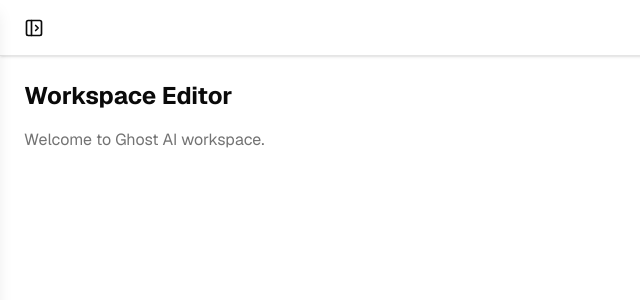
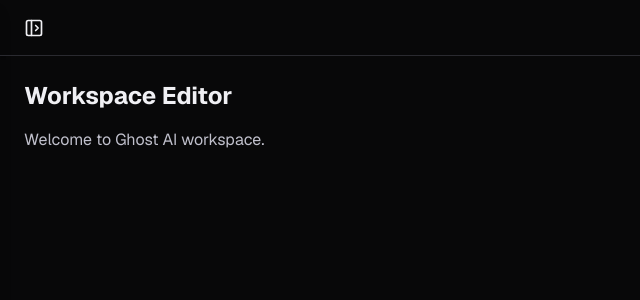
Before and after one commit to Rami-Ferjani/ghost-ai, a Next.js app: page /editor in a window 1280 px wide. Shown: the top 300 px of the page, without its empty margins (0-640 px from the left). Built offline with nearby package versions, Linux system fonts and the light colour scheme.

Commit message:
added sign in page

```diff
--- a/app/globals.css
+++ b/app/globals.css
@@ -84,37 +84,56 @@
 }
 
 .dark {
-  --background: oklch(0.145 0 0);
-  --foreground: oklch(0.985 0 0);
-  --card: oklch(0.205 0 0);
-  --card-foreground: oklch(0.985 0 0);
-  --popover: oklch(0.205 0 0);
-  --popover-foreground: oklch(0.985 0 0);
-  --primary: oklch(0.922 0 0);
-  --primary-foreground: oklch(0.205 0 0);
-  --secondary: oklch(0.269 0 0);
-  --secondary-foreground: oklch(0.985 0 0);
-  --muted: oklch(0.269 0 0);
-  --muted-foreground: oklch(0.708 0 0);
-  --accent: oklch(0.269 0 0);
-  --accent-foreground: oklch(0.985 0 0);
-  --destructive: oklch(0.704 0.191 22.216);
-  --border: oklch(1 0 0 / 10%);
-  --input: oklch(1 0 0 / 15%);
-  --ring: oklch(0.556 0 0);
-  --chart-1: oklch(0.87 0 0);
-  --chart-2: oklch(0.556 0 0);
-  --chart-3: oklch(0.439 0 0);
-  --chart-4: oklch(0.371 0 0);
-  --chart-5: oklch(0.269 0 0);
-  --sidebar: oklch(0.205 0 0);
-  --sidebar-foreground: oklch(0.985 0 0);
-  --sidebar-primary: oklch(0.488 0.243 264.376);
-  --sidebar-primary-foreground: oklch(0.985 0 0);
-  --sidebar-accent: oklch(0.269 0 0);
-  --sidebar-accent-foreground: oklch(0.985 0 0);
-  --sidebar-border: oklch(1 0 0 / 10%);
-  --sidebar-ring: oklch(0.556 0 0);
+  --background: #080809;
+  --foreground: #f0f0f4;
+  --card: #111114;
+  --card-foreground: #f0f0f4;
+  --popover: #18181c;
+  --popover-foreground: #f0f0f4;
+  --primary: #f0f0f4;
+  --primary-foreground: #080809;
+  --secondary: #111114;
+  --secondary-foreground: #f0f0f4;
+  --muted: #1e1e23;
+  --muted-foreground: #c0c0cc;
+  --accent: #00c8d4;
+  --accent-foreground: #080809;
+  --destructive: #ff4d4f;
+  --border: #2a2a30;
+  --input: #2a2a30;
+  --ring: #f0f0f4;
+  --chart-1: #870 0 0;
+  --chart-2: #556 0 0;
+  --chart-3: #439 0 0;
+  --chart-4: #371 0 0;
+  --chart-5: #269 0 0;
+  --sidebar: #111114;
+  --sidebar-foreground: #f0f0f4;
+  --sidebar-primary: #00c8d4;
+  --sidebar-primary-foreground: #080809;
+  --sidebar-accent: rgba(0, 200, 212, 0.12);
+  --sidebar-accent-foreground: #080809;
+  --sidebar-border: #3a3a42;
+  --sidebar-ring: #f0f0f4;
+
+  /* CSS Custom Properties from ui-context.md */
+  --bg-base: #080809;
+  --bg-surface: #111114;
+  --bg-elevated: #18181c;
+  --bg-subtle: #1e1e23;
+  --border-default: #2a2a30;
+  --border-subtle: #3a3a42;
+  --text-primary: #f0f0f4;
+  --text-secondary: #c0c0cc;
+  --text-muted: #808090;
+  --text-faint: #505060;
+  --accent-primary: #00c8d4;
+  --accent-primary-dim: rgba(0, 200, 212, 0.12);
+  --accent-ai: #6457f9;
+  --accent-ai-text: #8b82ff;
+  --state-error: #ff4d4f;
+  --state-success: #34d399;
+  --state-warning: #fbbf24;
 }
 
 @layer base {
--- a/app/layout.tsx
+++ b/app/layout.tsx
@@ -21,10 +21,10 @@
   children,
 }: Readonly<{ children: React.ReactNode }>) {
   return (
-    <ClerkProvider appearance={{ baseTheme: "dark" }}>
+    <ClerkProvider>
       <html
         lang="en"
-        className={`${geistSans.variable} ${geistMono.variable} h-full antialiased`}
+        className={`${geistSans.variable} ${geistMono.variable} h-full antialiased dark`}
       >
         <body className="min-h-full flex flex-col">{children}</body>
       </html>
--- a/app/sign-in/page.tsx
+++ b/app/sign-in/page.tsx
@@ -1,28 +1,101 @@
+"use client";
+
 import { SignIn } from "@clerk/nextjs";
+import { useUser } from "@clerk/nextjs";
+import { useEffect } from "react";
+import { useRouter } from "next/navigation";
+
+// Custom left panel styles - does not modify Clerk's SignInProps at all
+const LEFT_PANEL_STYLES = `
+  .ghost-signin-left-panel {
+    background: linear-gradient(135deg, var(--bg-base) 0%, var(--border-default) 100%);
+    backdrop-filter: blur(8px);
+    border-right: 1px solid var(--border-default);
+  }
+
+  .ghost-signin-left-panel-content {
+    padding: 2.5rem;
+    max-width: 34ch;
+  }
+
+  .ghost-signin-left-panel h2 {
+    font-size: var(--copy-primary-lg);
+    font-weight: bold;
+    color: var(--text-primary);
+    margin-bottom: 1.75rem;
+    line-height: var(--line-160);
+  }
+
+  .ghost-signin-left-panel ul {
+    list-style: none;
+    padding: 0;
+    margin-top: 2rem;
+  }
+
+  .ghost-signin-left-panel li {
+    color: var(--text-muted);
+    font-size: var(--copy-base);
+    line-height: var(--line-24);
+    margin-bottom: var(--space-md);
+    padding-left: var(--indenter-sm);
+  }
+
+  .ghost-signin-left-panel li:last-child {
+    margin-bottom: 0;
+  }
+`;
 
 export default function SignInPage() {
+  const { isSignedIn } = useUser();
+  const router = useRouter();
+
+  useEffect(() => {
+    if (isSignedIn) {
+      router.replace("/editor");
+    }
+  }, [isSignedIn, router]);
+
   return (
-    <section className="flex min-h-screen bg-background text-foreground">
-      {/* Large‑screen two‑panel layout */}
-      <div className="hidden w-1/2 items-center justify-center bg-sidebar lg:flex lg:flex-col p-8">
-        <div className="max-w-md">
-          <h1 className="text-3xl font-bold mb-4">Ghost AI</h1>
-          <p className="mb-6">Real‑time collaborative system design workspace.</p>
-          <ul className="list-disc list-inside space-y-2">
-            <li>AI‑generated architecture</li>
-            <li>Live collaboration</li>
-            <li>Instant spec export</li>
-          </ul>
+    <section className="flex min-h-screen bg-background text-foreground" style={{ fontFamily: "var(--font-body)" }}>
+      {/* Large-screen two-panel layout */}
+      <div className="hidden w-1/2 flex items-center justify-center bg-surface lg:flex lg:flex-col p-8">
+        <div
+          id="ghost-signin-left-panel"
+          className="rounded-2xl p-8 border-surface-border bg-gradient-to-br from-surface/90 to-background shadow-sm backdrop-blur-sm w-full h-full flex items-center justify-center relative overflow-hidden"
+          style={{ backgroundImage: "linear-gradient(135deg, var(--bg-base) 45%, transparent 50%)", backgroundBlendMode: "overlay" }}
+        >
+          <div id="ghost-signin-left-panel-content" className="w-full max-w-md">
+            <h2 className="mb-0 text-copy-primary-lg leading-relaxed font-bold text-text-primary">
+              Ghost AI — real‑time collaborative system design.
+            </h2>
+            <ul className="mt-5 space-y-4 text-copy-muted">
+              <li>AI-generated architecture</li>
+              <li>Live collaboration</li>
+              <li>Instant spec export</li>
+            </ul>
+          </div>
         </div>
       </div>
 
-      {/* Right – form only on small screens or centered on large */}
+      {/* Form panel — visible on all screen sizes, centered on large */}
       <div className="flex w-full flex-1 items-center justify-center p-8">
         <SignIn
-          redirectUrl="/editor"
-          appearance={{ baseTheme: "dark" }}
+          appearance={{
+            variables: {
+              colorBackground: "var(--bg-base)",
+              colorForeground: "var(--text-primary)",
+              colorPrimary: "var(--accent-primary)",
+              colorPrimaryForeground: "var(--bg-base)",
+              colorBorder: "var(--border-default)",
+              colorInput: "var(--bg-surface)",
+              colorInputForeground: "var(--text-primary)",
+            }
+          }}
         />
       </div>
+
+      {/* Custom CSS injected into the page for left panel styling */}
+      <style dangerouslySetInnerHTML={{ __html: LEFT_PANEL_STYLES }} />
     </section>
   );
 }
--- a/app/sign-up/page.tsx
+++ b/app/sign-up/page.tsx
@@ -1,21 +1,44 @@
+"use client";
+
 import { SignUp } from "@clerk/nextjs";
+import { useUser } from "@clerk/nextjs";
+import { useEffect } from "react";
+import { useRouter } from "next/navigation";
 
 export default function SignUpPage() {
+  const { isSignedIn } = useUser();
+  const router = useRouter();
+
+  useEffect(() => {
+    if (isSignedIn) {
+      router.replace("/editor");
+    }
+  }, [isSignedIn, router]);
+
   return (
     <section className="flex min-h-screen bg-background text-foreground">
       {/* Large‑screen two‑panel layout */}
-      <div className="hidden w-1/2 items-center justify-center bg-sidebar lg:flex lg:flex-col p-8">
+      <div className="hidden w-1/2 flex items-center justify-center bg-surface lg:flex lg:flex-col p-8">
         <div className="max-w-md">
-          <h1 className="text-3xl font-bold mb-4">Join Ghost AI</h1>
-          <p className="mb-6">Create your account to start designing systems with AI.</p>
+          <h1 className="text-3xl font-bold mb-4 text-primary">Join Ghost AI</h1>
+          <p className="mb-6 text-secondary">Create your account to start designing systems with AI.</p>
         </div>
       </div>
 
       {/* Right – form only on small screens or centered on large */}
       <div className="flex w-full flex-1 items-center justify-center p-8">
         <SignUp
-          redirectUrl="/editor"
-          appearance={{ baseTheme: "dark" }}
+          appearance={{
+            variables: {
+              colorBackground: "var(--bg-base)",
+              colorForeground: "var(--text-primary)",
+              colorPrimary: "var(--accent-primary)",
+              colorPrimaryForeground: "var(--bg-base)",
+              colorBorder: "var(--border-default)",
+              colorInput: "var(--bg-surface)",
+              colorInputForeground: "var(--text-primary)",
+            }
+          }}
         />
       </div>
     </section>
--- a/components/editor/editor-navbar.tsx
+++ b/components/editor/editor-navbar.tsx
@@ -66,7 +66,7 @@
       <div className="flex-1 flex justify-center" />
 
       {/* Right – UserButton */}
-      <UserButton afterSignOutUrl="/sign-in" />
+      <UserButton />
     </header>
   );
 };
--- a/middleware.ts
+++ /dev/null
@@ -1,25 +0,0 @@
-import { clerkMiddleware, createRouteMatcher } from "@clerk/nextjs/server";
-
-// Public routes: sign‑in and sign‑up (from env vars or defaults)
-const isPublicRoute = createRouteMatcher([
-  "/",
-  process.env.NEXT_PUBLIC_CLERK_SIGN_IN_URL ?? "/sign-in(.*)",
-  process.env.NEXT_PUBLIC_CLERK_SIGN_UP_URL ?? "/sign-up(.*)",
-  "/"
-]);
-
-export default clerkMiddleware(async (auth, req) => {
-  // Protect all routes that aren't explicitly public
-  if (!isPublicRoute(req)) {
-    await auth.protect();
-  }
-});
-
-export const config = {
-  matcher: [
-    // Skip static files and internal Next.js routes
-    "/((?!_next|[^?]*\\.(?:html?|css|js(?!on)|json|webmanifest|ico|png|jpg|jpeg|gif|svg|ttf|woff2?|csv|docx?|xlsx?|zip)).*)",
-    // Include API routes
-    "/(api|trpc)(.*)",
-  ],
-};
--- a/oldpr.ts
+++ b/proxy.ts
@@ -1,5 +1,9 @@
+import { clerkMiddleware } from "@clerk/nextjs/server";
+import { createRouteMatcher } from "@clerk/nextjs/server";
 
+// Public routes: sign-in and sign-up (from env vars or defaults)
 const isPublicRoute = createRouteMatcher([
+  "/",
   process.env.NEXT_PUBLIC_CLERK_SIGN_IN_URL ?? "/sign-in(.*)",
   process.env.NEXT_PUBLIC_CLERK_SIGN_UP_URL ?? "/sign-up(.*)",
 ]);
```
Also changed, not shown: context/implementation-plan.md (added, +1 -0 lines), 2 other files (tests, documents, lock files or other folders).
